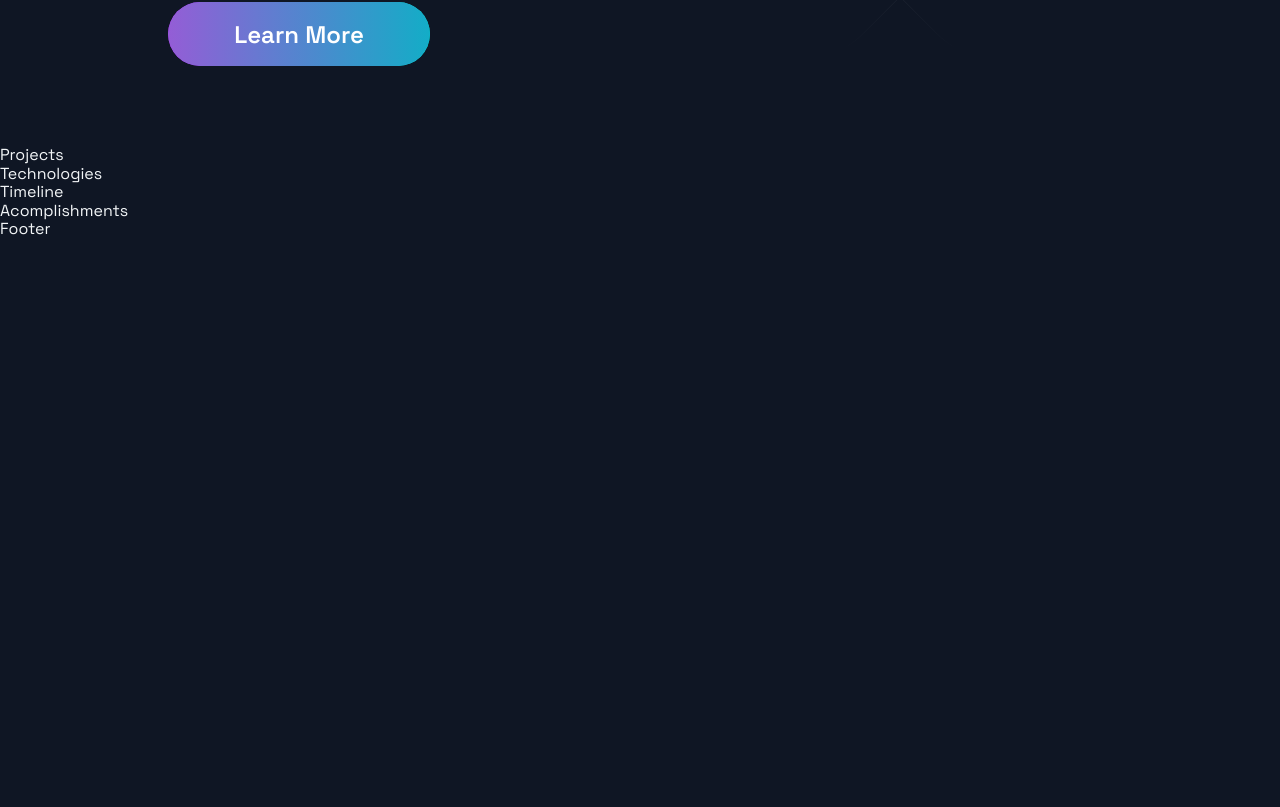
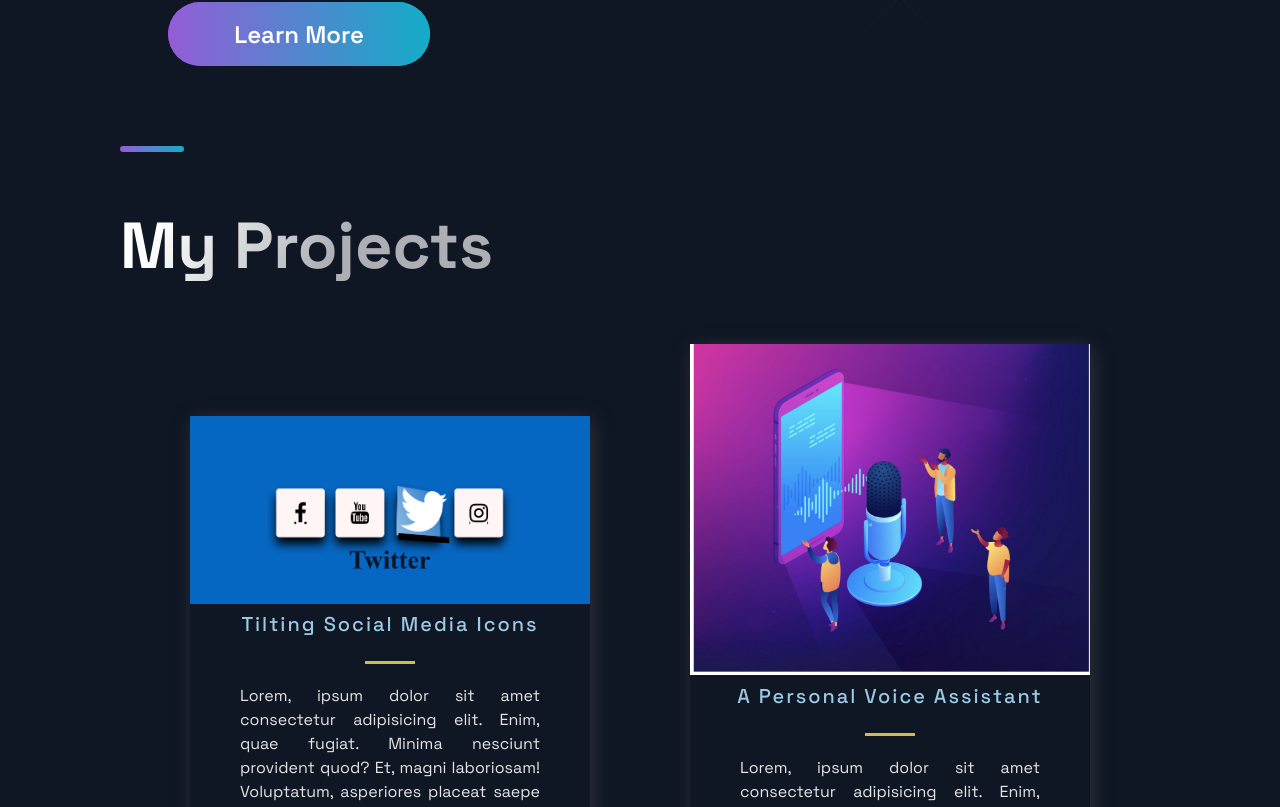
Before and after one commit to Kanwarbir02/portfolio, a Next.js app: page / in a window 1280 px wide. Shown: the part 572-1379 px from the top of the page. Before the commit the page ends 811 px from the top, so only its background shows below. Built offline with nearby package versions, Linux system fonts and the light colour scheme.

Commit message:
Projects Section

```diff
--- a/src/components/Projects/Projects.js
+++ b/src/components/Projects/Projects.js
@@ -5,9 +5,29 @@ import { Section, SectionDivider, SectionTitle } from '../../styles/GlobalCompon
 import { projects } from '../../constants/constants';
 
 const Projects = () => (
-  <div>
-    Projects
-  </div>
+ <Section nopadding id="projects">
+
+   <SectionDivider />
+
+    <SectionTitle main>My Projects</SectionTitle>
+
+    <GridContainer>
+      {projects.map((project) => (
+        <BlogCard key={project.id}>
+          <Img src={project.image}></Img>
+
+          <TitleContent>
+            <HeaderThree>{project.title}</HeaderThree>
+            <Hr></Hr>
+
+            <CardInfo>{project.description}</CardInfo>
+          </TitleContent>
+
+        </BlogCard>
+      ))}
+    </GridContainer>
+
+ </Section>
 );
 
 export default Projects;
--- a/src/constants/constants.js
+++ b/src/constants/constants.js
@@ -1,40 +1,40 @@
 export const projects = [
   {
-    title: 'MERN Memories',
-    description: "Using React, Node.js, Express & MongoDB you'll learn how to build a Full Stack MERN Application - from start to finish. The App is called Memories and it is a simple social media app that allows users to post interesting events that happened in their lives.",
-      image: '/images/1.png',
+    title: 'Tilting Social Media Icons',
+    description: "Lorem, ipsum dolor sit amet consectetur adipisicing elit. Enim, quae fugiat. Minima nesciunt provident quod? Et, magni laboriosam! Voluptatum, asperiores placeat saepe qui accusantium vitae in quae pariatur blanditiis debitis!",
+      image: '/images/tilt.png',
       tags: ['Mongo', 'Express', 'React', 'Node'],
     source: 'https://google.com',
     visit: 'https://google.com',
     id: 0,
   },
   {
-    title: 'E-Commerce',
-    description:"While building it you're going to learn many advanced React & JavaScript topics, as well as how to use Stripe for card transactions. On top of that, at the end of the video, you will have this unique and complex webshop app that you will be able to add to your portfolio. And trust me, e-commerce applications are impressive.",
-    image: '/images/2.png',
+    title: 'A Personal Voice Assistant',
+    description:"Lorem, ipsum dolor sit amet consectetur adipisicing elit. Enim, quae fugiat. Minima nesciunt provident quod? Et, magni laboriosam! Voluptatum, asperiores placeat saepe qui accusantium vitae in quae pariatur blanditiis debitis!",
+    image: '/images/vassis.png',
     tags: ['React', 'JavaScript'],
     source: 'https://google.com',
     visit: 'https://google.com',
     id: 1,
   },
-  {
-    title: 'WebRTC App',
-    description: "This is a code repository for the corresponding YouTube video. In this tutorial, we're going to build and deploy a React Video Chat Application using WebRTC.",
-      image: '/images/3.jpg',
-      tags: ['React', 'WebRTC'],
-    source: 'https://google.com',
-    visit: 'https://google.com',
-    id: 2,
-  },
-  {
-    title: 'Unichat',
-    description: "This is a code repository for the corresponding video tutorial. In this video, we will create a full Realtime Chat Application",
-    image: '/images/4.jpg',
-    tags: ['React', 'ChatEngine', 'Firebase'],
-    source: 'https://google.com',
-    visit: 'https://google.com',
-    id: 3,
-  },
+  // {
+  //   title: 'WebRTC App',
+  //   description: "This is a code repository for the corresponding YouTube video. In this tutorial, we're going to build and deploy a React Video Chat Application using WebRTC.",
+  //     image: '/images/3.jpg',
+  //     tags: ['React', 'WebRTC'],
+  //   source: 'https://google.com',
+  //   visit: 'https://google.com',
+  //   id: 2,
+  // },
+  // {
+  //   title: 'Unichat',
+  //   description: "This is a code repository for the corresponding video tutorial. In this video, we will create a full Realtime Chat Application",
+  //   image: '/images/4.jpg',
+  //   tags: ['React', 'ChatEngine', 'Firebase'],
+  //   source: 'https://google.com',
+  //   visit: 'https://google.com',
+  //   id: 3,
+  // },
 ];
 
 export const TimeLineData = [
```
Also changed, not shown: public/images/tilt.png (added), public/images/vassis.png (added).
